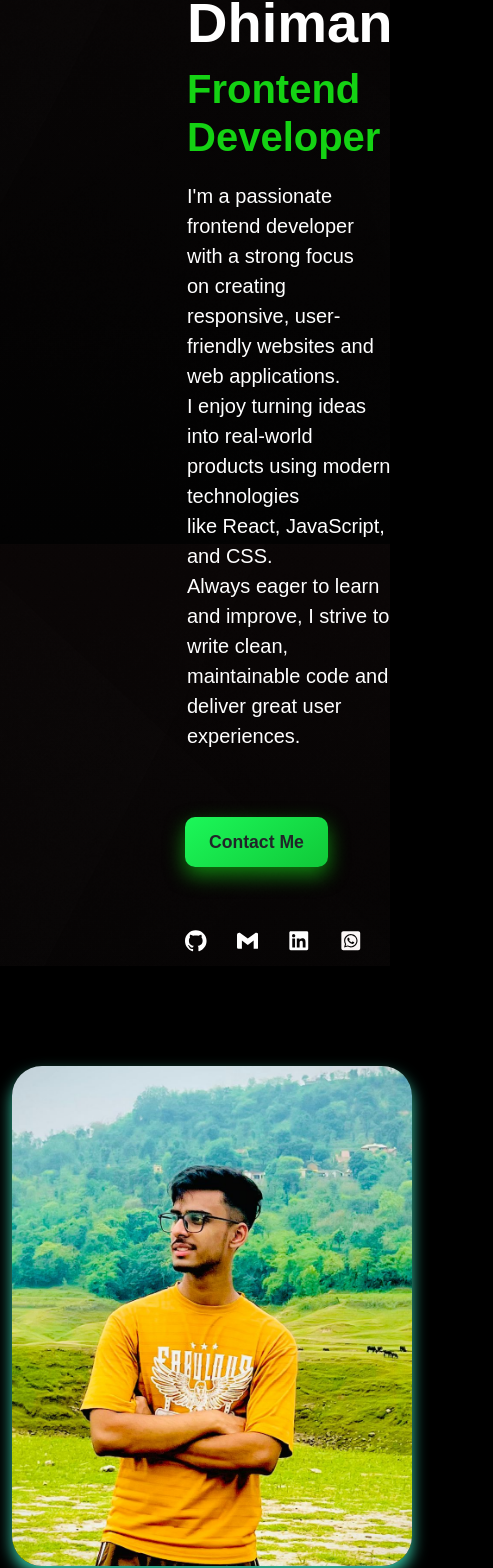
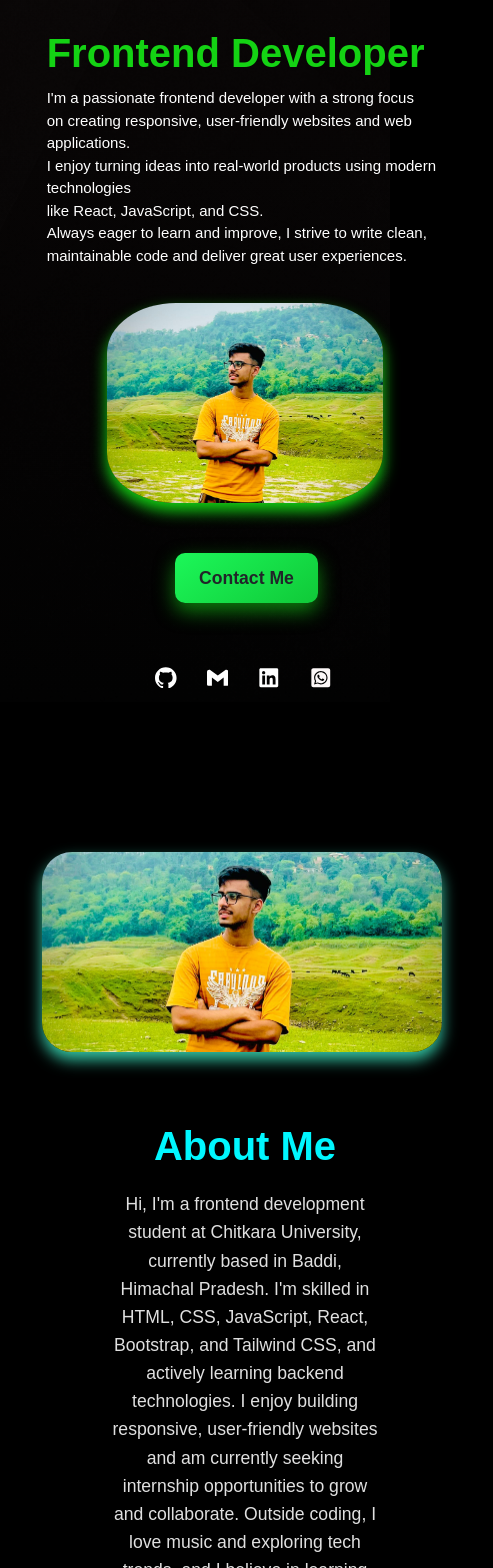
Before and after one commit to Krish1291/portfolio, a React (Vite) app: page / in a window 390 px wide. Shown: the part 300-1868 px from the top of the page, 493 px wide, since content can reach past the window. Built offline with nearby package versions, Linux system fonts and the light colour scheme.

Commit message:
Made a website responsive

```diff
--- a/src/Components/About.css
+++ b/src/Components/About.css
@@ -50,3 +50,47 @@ body {
   font-size: 1.1rem;
   line-height: 1.6;
 }
+@media (max-width: 600px) {
+  .container {
+    display: flex;
+    flex-wrap: wrap;
+    min-height: 100vh;
+    padding-bottom: 100px;
+    color: #e0e0e0;
+    background-color: black;
+    justify-content: center;
+    gap: 50px;
+  }
+
+  .img img {
+    border-radius: 30px;
+    height: 200px;
+    width: 400px;
+    margin-top: 150px;
+    margin-left: 30px;
+    object-fit: cover;
+    box-shadow: 0px 8px 15px rgba(61, 235, 195, 0.836);
+  }
+
+  .about-text {
+    max-width: 600px;
+    margin-top: 40px;
+    font-size: 140px;
+    display: flex;
+    flex-direction: column;
+    text-align: center;
+    margin-left: 100px;
+  }
+
+  .about {
+    margin: 0;
+    font-weight: 700;
+    font-size: 2.5rem;
+    color: #00f7ff;
+  }
+
+  .info {
+    margin-top: 20px;
+    font-size: 1.1rem;
+  }
+}
--- a/src/Components/Connect.css
+++ b/src/Components/Connect.css
@@ -60,3 +60,19 @@
 .contact-form button:hover {
   background-color: #00cfd1;
 }
+
+@media (max-width: 600px) {
+  .connect-container {
+    margin-top: 400px;
+  }
+  .connect-title {
+    margin-left: 100px;
+  }
+  .social-icons {
+    margin-left: 110px;
+  }
+  .contact-form {
+    margin-left: 90px;
+    width: 80%;
+  }
+}
--- a/src/Components/Home.css
+++ b/src/Components/Home.css
@@ -215,3 +215,64 @@ body {
 html {
   scroll-behavior: smooth;
 }
+
+@media (max-width: 600px) {
+  #Portfolio {
+    font-size: 1.5rem;
+
+    margin-left: 20px;
+    padding-right: 300px;
+  }
+  .icons {
+    margin-left: 150px;
+    margin-top: 60px;
+  }
+  .introduction {
+    display: flex;
+    flex-direction: column;
+    justify-content: center;
+    align-items: center;
+    margin-top: 150px;
+    padding: 0 1rem;
+  }
+  h2 {
+    font-size: 25px;
+  }
+  .introduction h1 {
+    margin-right: 300px;
+    color: white;
+    font-size: 2.5rem;
+
+    margin-left: 150px;
+    font-weight: bolder;
+  }
+  .para {
+    margin-top: 10px;
+    font-size: 15px;
+    font-family: "Montserrat", sans-serif;
+    margin-left: 150px;
+  }
+  .name {
+    color: rgba(23, 252, 23, 0.836);
+    margin-left: 150px;
+    font-size: 40px;
+    font-weight: bolder;
+  }
+
+  .image img {
+    display: block;
+    margin-left: 100px;
+    margin-right: auto;
+    margin-top: 20px;
+    max-width: 90%;
+
+    max-height: 200px;
+    border-radius: 25%;
+    box-shadow: 0px 8px 15px rgba(23, 252, 23, 0.836);
+    transition: transform 0.3s ease;
+    object-fit: contain;
+  }
+  .btn {
+    margin-left: 170px;
+  }
+}
--- a/src/Components/Project.css
+++ b/src/Components/Project.css
@@ -121,3 +121,122 @@ strong {
 .slick-next {
   z-index: 2;
 }
+@media (max-width: 600px) {
+  #Projects {
+    max-height: 100vh;
+    background-color: black;
+  }
+
+  .container1 {
+    display: flex;
+    flex-direction: column;
+    align-items: center;
+  }
+
+  .section-title {
+    color: #00f7ff;
+    padding-top: 100px;
+    font-weight: 700;
+    padding-bottom: 50px;
+    text-align: center;
+    font-size: 60px;
+    margin-left: 100px;
+  }
+
+  .project-card {
+    display: flex;
+    flex-direction: column;
+    justify-content: space-between;
+    align-items: center;
+    background-color: black;
+    box-shadow: 2px 2px 30px #00f7ff;
+    padding: 10px 20px;
+    border-radius: 12px;
+    width: 90%;
+    height: 690px;
+    margin-bottom: 40px;
+    overflow: hidden;
+    box-sizing: border-box;
+    gap: 20px;
+    margin-left: 100px;
+  }
+  .project-info {
+    color: white;
+    flex: 1;
+    margin-bottom: 180px;
+  }
+  .carousel-wrapper {
+    flex: 1;
+    max-width: 400px;
+  }
+
+  .project-image {
+    width: 100%;
+    height: 250px;
+
+    object-fit: contain;
+    display: block;
+  }
+
+  .project-info {
+    color: white;
+  }
+
+  .project-info h3 {
+    color: aquamarine;
+    font-weight: 700;
+    margin: 10px 0;
+    font-size: 24px;
+  }
+
+  .project-info p {
+    font-size: 16px;
+    margin: 5px 0;
+  }
+
+  .project-links {
+    margin-top: 10px;
+  }
+  strong {
+    color: aquamarine;
+    font-size: 20px;
+  }
+  #stack {
+    margin-top: 20px;
+  }
+
+  .project-links a {
+    margin: 0 12px;
+    color: aquamarine;
+    text-decoration: none;
+    font-weight: bold;
+    font-size: 18px;
+    transition: color 0.3s;
+  }
+
+  .project-links a:hover {
+    color: #00ff6a;
+    text-decoration: underline;
+  }
+
+  .slick-slide img {
+    display: block;
+    margin: 0 auto;
+  }
+
+  .slick-dots li button:before {
+    color: rgba(23, 252, 23, 0.836);
+    font-size: 12px;
+  }
+
+  .slick-prev:before,
+  .slick-next:before {
+    color: rgba(23, 252, 23, 0.836);
+    font-size: 30px;
+  }
+
+  .slick-prev,
+  .slick-next {
+    z-index: 2;
+  }
+}
--- a/src/Components/Skills.css
+++ b/src/Components/Skills.css
@@ -19,6 +19,7 @@ body {
   display: flex;
   flex-wrap: wrap;
   justify-content: space-evenly;
+
   align-items: center;
   gap: 30px;
   padding-bottom: 150px;
@@ -35,7 +36,7 @@ body {
   border-radius: 10px;
   height: auto;
   width: 200px;
-  background-color: red;
+
   cursor: pointer;
   box-shadow: 0px 8px 15px rgba(23, 252, 23, 0.836);
   transition: transform 0.4s ease, box-shadow 0.4s ease;
@@ -65,3 +66,19 @@ body {
 #skills {
   scroll-margin-top: 10px;
 }
+
+@media (max-width: 768px) {
+  h1 {
+    margin-left: 110px;
+    font-weight: bolder;
+    margin-bottom: 30px;
+  }
+
+  .Html,
+  .Css,
+  .Js,
+  .Boot,
+  .Tail {
+    margin-left: 100px;
+  }
+}
--- a/src/Components/Skills.jsx
+++ b/src/Components/Skills.jsx
@@ -15,8 +15,7 @@ const Skills = () => {
         <div className="Html" data-aos="zoom-out-up">
           <img src="Html.png" alt="HTML" />
         </div>
-        <br></br>
-        <br></br>
+
         <div className="Css" data-aos="zoom-out-up" data-aos-delay="100">
           <img src="Css.png" alt="CSS" />
         </div>
```
